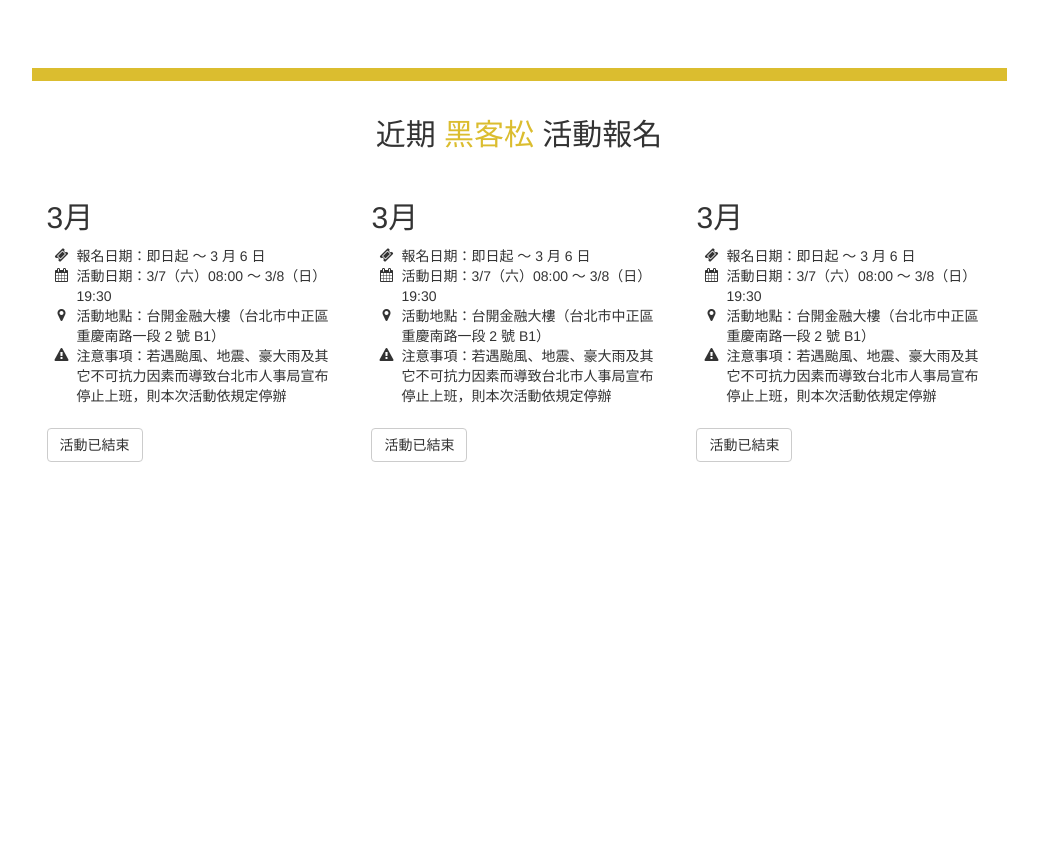
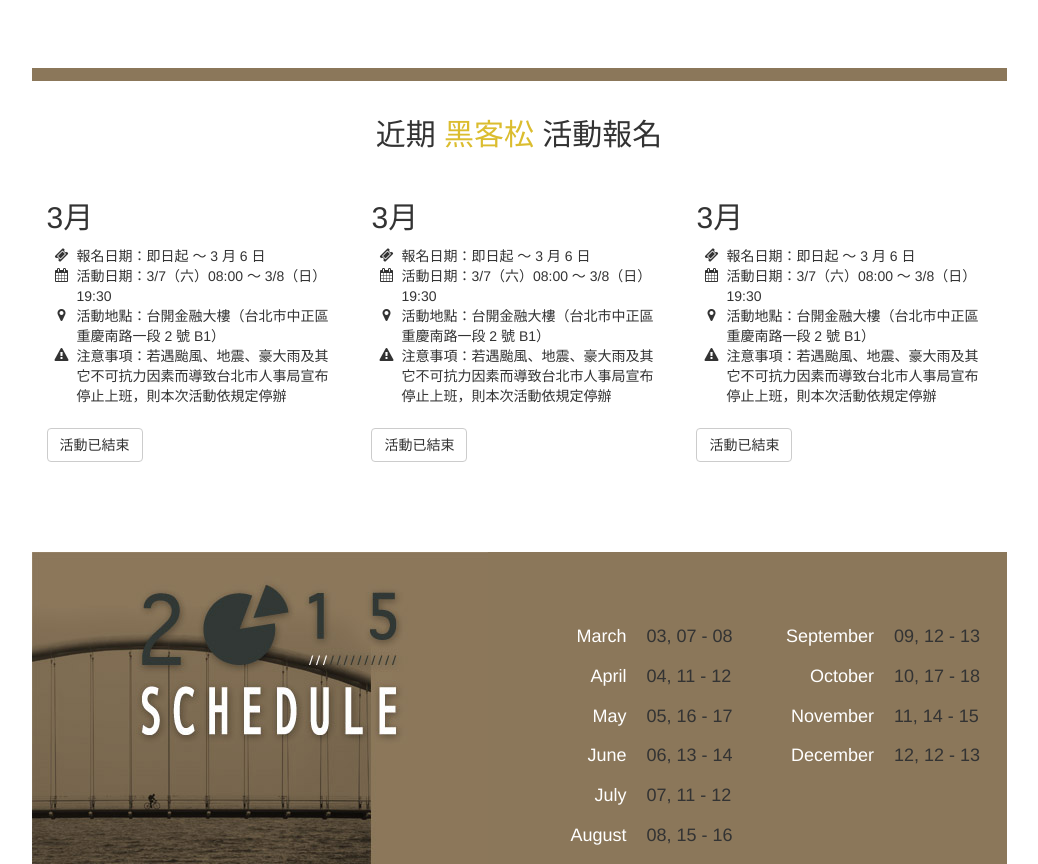
Before and after one commit to leonlin14/hackathon-taiwan, a website: page index.html in a window 1280 px wide. Shown: the part 1819-2683 px from the top of the page, without its empty margins (121-1159 px from the left). Before the commit the page ends 2301 px from the top, so only its background shows below. Drawn offline with nearby package versions, Linux system fonts and the light colour scheme.

Commit message:
create section 4: schedule

```diff
--- a/index.html
+++ b/index.html
@@ -254,6 +254,45 @@
                 </div>
             </div>
         </div><!-- /Section 3 -->
+
+        <!-- Section 4 -->
+        <div class="row">
+            <div class="col-md-10 col-md-offset-1 schedule">
+                <div class="row">
+                    <div class="col-md-6">
+                        <img class="img-responsive" src="img/schedule-2015.jpg" alt="">
+                    </div>
+                    <div class="col-md-3">
+                        <dl class="dl-horizontal">
+                            <dt><h4 class="color-white">March</h4></dt>
+                            <dd><h4 class="color-deep-gray">03<span class="day">, 07 - 08</span></h4></dd>
+                            <dt><h4 class="color-white">April</h4></dt>
+                            <dd><h4 class="color-deep-gray">04<span class="day">, 11 - 12</span></h4></dd>
+                            <dt><h4 class="color-white">May</h4></dt>
+                            <dd><h4 class="color-deep-gray">05<span class="day">, 16 - 17</span></h4></dd>
+                            <dt><h4 class="color-white">June</h4></dt>
+                            <dd><h4 class="color-deep-gray">06<span class="day">, 13 - 14</span></h4></dd>
+                            <dt><h4 class="color-white">July</h4></dt>
+                            <dd><h4 class="color-deep-gray">07<span class="day">, 11 - 12</span></h4></dd>
+                            <dt><h4 class="color-white">August</h4></dt>
+                            <dd><h4 class="color-deep-gray">08<span class="day">, 15 - 16</span></h4></dd>
+                        </dl>
+                    </div>
+                    <div class="col-md-3">
+                        <dl class="dl-horizontal">
+                            <dt><h4 class="color-white">September</h4></dt>
+                            <dd><h4 class="color-deep-gray">09<span class="day">, 12 - 13</span></h4></dd>
+                            <dt><h4 class="color-white">October</h4></dt>
+                            <dd><h4 class="color-deep-gray">10<span class="day">, 17 - 18</span></h4></dd>
+                            <dt><h4 class="color-white">November</h4></dt>
+                            <dd><h4 class="color-deep-gray">11<span class="day">, 14 - 15</span></h4></dd>
+                            <dt><h4 class="color-white">December</h4></dt>
+                            <dd><h4 class="color-deep-gray">12<span class="day">, 12 - 13</span></h4></dd>
+                        </dl>
+                    </div>
+                </div>
+            </div>
+        </div><!-- /Section 4 -->
     </div>
     <!-- /Container -->
   </body>
--- a/style/less/base/extends.less
+++ b/style/less/base/extends.less
@@ -16,7 +16,7 @@
     margin-top: 6%;
     border-width: 13px 0 0 0;
     border-style: solid;
-    border-top-color: @golden;
+    border-top-color: @brown;
     padding-bottom: 20px;
     h2 {
         margin: 4% 0;
@@ -25,3 +25,18 @@
         margin-top: 4%;
     }
 }
+.schedule {
+    margin-top: 6%;
+    background-color: @brown;
+    padding-left: 0;
+    .dl-horizontal {
+        margin-top: 30%;
+        margin-bottom: 0;
+        dt {
+            width: 100px;
+        }
+        dd {
+            margin-left: 120px!important;
+        }
+    }
+}
--- a/style/less/base/vagrlbles.less
+++ b/style/less/base/vagrlbles.less
@@ -9,6 +9,9 @@
 }
 .color-white {
     color: white!important;
+}
+.color-deep-gary {
+    color: @deep_gray!important;
 }
 .bg-white {
     background-color: white!important;
```
Also changed, not shown: img/schedule-2015.jpg (added), style/css/style.css.
